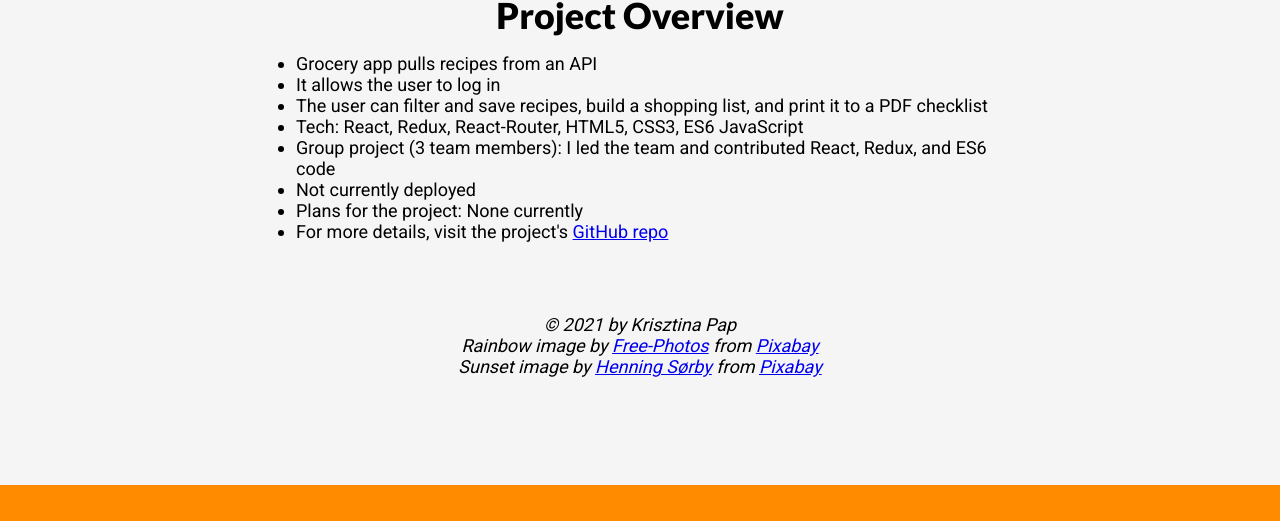
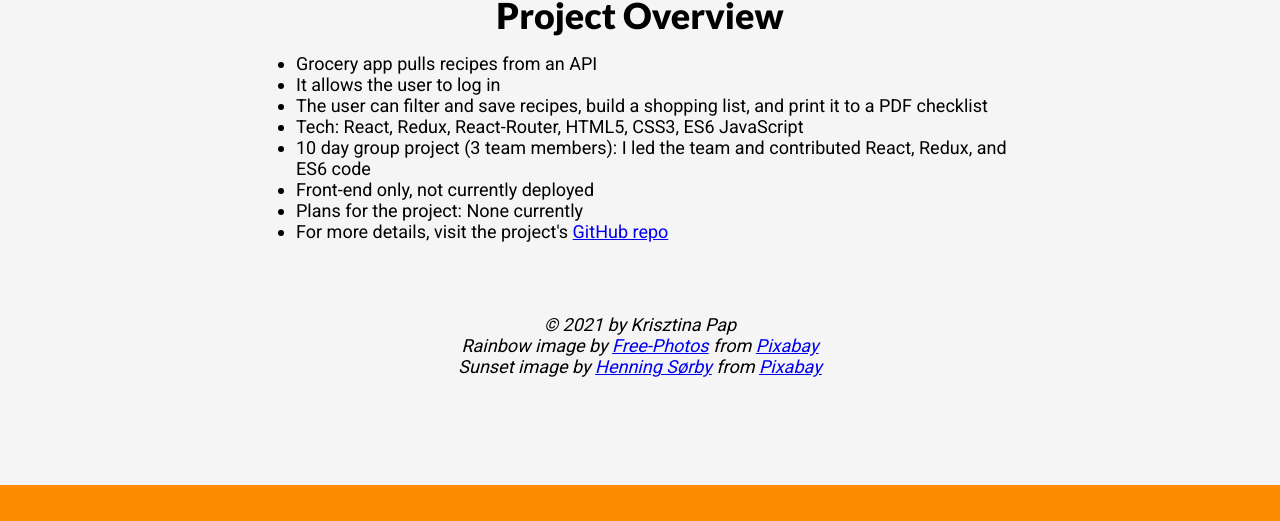
Before and after one commit to KrisztinaPap/azure-resume, a plain HTML site: page projects.html in a window 1280 px wide. Shown: the part 3717-4238 px from the top of the page. Drawn offline with Linux system fonts and the light colour scheme.

Commit message:
Added favicon; updated Grocery project description

```diff
--- a/projects.html
+++ b/projects.html
@@ -11,6 +11,7 @@
     <link rel="stylesheet" href="style.css">
 
     <title>Krisztina Pap || Projects</title>
+    <link rel="shortcut icon" href="/img/kp-logo-transparent.png" type="image/x-icon">
 </head>
 <body>
     <header>
@@ -109,8 +110,8 @@
                 <li>It allows the user to log in</li>
                 <li>The user can filter and save recipes, build a shopping list, and print it to a PDF checklist</li>
                 <li>Tech: React, Redux, React-Router, HTML5, CSS3, ES6 JavaScript</li>
-                <li>Group project (3 team members): I led the team and contributed React, Redux, and ES6 code</li>
-                <li>Not currently deployed</li>
+                <li>10 day group project (3 team members): I led the team and contributed React, Redux, and ES6 code</li>
+                <li>Front-end only, not currently deployed</li>
                 <li>Plans for the project: None currently</li>
                 <li>For more details, visit the project's <a href="https://github.com/KrisztinaPap/grocery-project" target="_blank">GitHub repo</a></li>
             </ul>
```
Also changed, not shown: index.html (+1 -0 lines).
